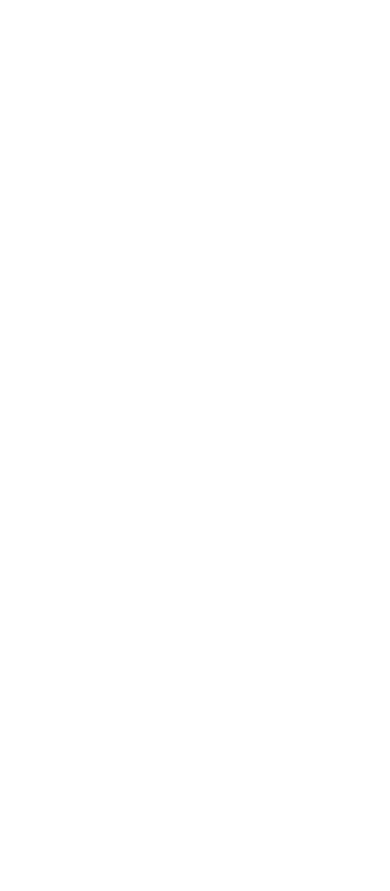
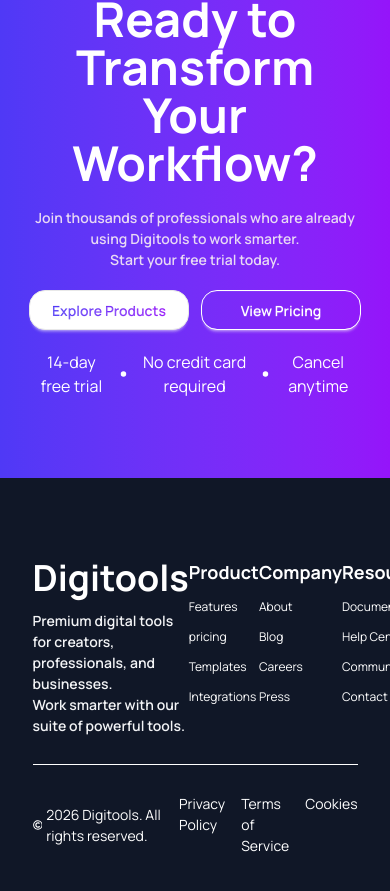
Before and after one commit to nahid-mia/Assignment-6, a React (Vite) app: page / in a window 390 px wide. Shown: the part 8415-9306 px from the top of the page. Before the commit the page ends 8330 px from the top, so only its background shows below. Built offline with nearby package versions, Linux system fonts and the light colour scheme; a web font is replaced by a local one.

Commit message:
Footer done now going to make fully responsive

```diff
--- a/src/App.jsx
+++ b/src/App.jsx
@@ -9,6 +9,8 @@
 import GetStarted from './Components/GetStarted/GetStarted.jsx'
 import TransparentPricing from './Components/TransparentPricing/TransparentPricing.jsx'
 import { ToastContainer } from 'react-toastify'
+import FooterExtra from './Components/Footer/FooterExtra.jsx'
+import Footer from './Components/Footer/Footer.jsx'
 
 const fetchData = async () => {
   const res = await fetch("./data.json");
@@ -29,9 +31,11 @@
       <Banner></Banner>
       <BannerExtra></BannerExtra>
       <SectionBtn activeTab={activeTab} setActiveTab={setActiveTab} selectedProducts={selectedProducts}></SectionBtn>
-      <Suspense fallback={<div>data is loading</div>}>{activeTab === "products" ? <Products dataPromise={dataPromise} selectedProducts={selectedProducts} setSelectedProducts={setSelectedProducts} money={money} setMoney={setMoney}></Products> : <Cart selectedProducts={selectedProducts} setSelectedProducts={setSelectedProducts} money={money} setMoney={setMoney}></Cart>}</Suspense>
+      <Suspense fallback={<span className="loading loading-bars loading-lg"></span>}>{activeTab === "products" ? <Products dataPromise={dataPromise} selectedProducts={selectedProducts} setSelectedProducts={setSelectedProducts} money={money} setMoney={setMoney}></Products> : <Cart selectedProducts={selectedProducts} setSelectedProducts={setSelectedProducts} money={money} setMoney={setMoney}></Cart>}</Suspense>
       <GetStarted></GetStarted>
       <TransparentPricing></TransparentPricing>
+      <FooterExtra></FooterExtra>
+      <Footer></Footer>
       <ToastContainer></ToastContainer>
     </>
   )
--- /dev/null
+++ b/src/Components/Footer/Footer.jsx
@@ -0,0 +1,69 @@
+import React from 'react';
+import LinkBack from './linkBack';
+import { FaRegCopyright } from "react-icons/fa";
+import { FaFacebookSquare } from "react-icons/fa";
+import { FaApple } from "react-icons/fa";
+import { FaSquareInstagram } from "react-icons/fa6";
+
+const Footer = () => {
+    const ul1 = ["Features", "pricing", "Templates", "Integrations"]
+    const ul2 = ["About", "Blog", "Careers", "Press"];
+    const ul3 = ["Documentation", "Help Center", "Community", "Contact"];
+    const ul4 = ["Privacy Policy", "Terms of Service", "Cookies"];
+    return (
+        <div className='bg-[#101727]'>
+            <div className='flex flex-col w-10/12 text-white mx-auto pb-20'>
+                <div className='flex justify-between mt-20'>
+                    <div className='space-y-3'>
+                        <p className='font-bold text-4xl'>Digitools</p>
+                        <p className='font-semibold text-gray-100 text-[14px]'>Premium digital tools for creators, professionals, and businesses. <br /> Work smarter with our suite of powerful tools.</p>
+                    </div>
+                    <div>
+                        <ul className='text-[12px] space-y-3'>
+                            <li className='font-bold text-lg'>Product</li>
+                            {ul1.map(el => { return <LinkBack el={el}></LinkBack> }
+                            )}
+                        </ul>
+                    </div>
+                    <div>
+                        <ul className='text-[12px] space-y-3'>
+                            <li className='font-bold text-lg'>Company</li>
+                            {ul2.map(el => { return <LinkBack el={el}></LinkBack> }
+                            )}
+                        </ul>
+                    </div>
+                    <div>
+                        <ul className='text-[12px] space-y-3'>
+                            <li className='font-bold text-lg'>Resources</li>
+                            {ul3.map(el => { return <LinkBack el={el}></LinkBack> }
+                            )}
+                        </ul>
+                    </div>
+                    <div>
+                        <p>Social Links</p>
+                        <ul className='flex gap-1 mt-2'>
+                            <li className='mask mask-circle bg-white text-black p-1'><FaFacebookSquare /></li>
+                            <li className='mask mask-circle bg-white text-black p-1'><FaApple /></li>
+                            <li className='mask mask-circle bg-white text-black p-1'><FaSquareInstagram /></li>
+                        </ul>
+                    </div>
+                </div>
+                <hr className='text-white my-7' />
+                <div className='flex justify-between'>
+                    <div className='flex gap-1 items-center'>
+                        <FaRegCopyright />
+                        <p className='text-[14px]'>2026 Digitools. All rights reserved.</p>
+                    </div>
+                    <div>
+                        <ul className='flex gap-4 text-[14px]'>
+                            {ul4.map(el => { return <LinkBack el={el}></LinkBack> }
+                            )}
+                        </ul>
+                    </div>
+                </div>
+            </div>
+        </div>
+    );
+};
+
+export default Footer;
--- /dev/null
+++ b/src/Components/Footer/FooterExtra.jsx
@@ -0,0 +1,29 @@
+import React from 'react';
+import { GoDotFill } from "react-icons/go";
+
+const FooterExtra = () => {
+    return (
+        <div className='bg-linear-to-r from-[#4F39F6] to-[#9514FA] '>
+            <div className='w-10/12 mx-auto flex flex-col space-y-5 items-center text-center'>
+                <p className='text-5xl font-bold text-white mt-20'>Ready to Transform Your Workflow?</p>
+                <p className='text-[14px] font-semibold text-[#e8d9f4]'>Join thousands of professionals who are already using Digitools to work smarter. <br />Start your free trial today.</p>
+                <div className='flex gap-3'>
+                    <button className="btn bg-white px-2 py-2 rounded-2xl w-40">
+                        <span className='text-transparent bg-clip-text bg-linear-to-r from-[#4F39F6] to-[#9514FA]'>Explore Products</span>
+                    </button>
+                    <button className='btn border w-40 border-white  px-2 py-2 rounded-2xl bg-white bg-clip-text text-transparent'>View Pricing</button>
+                </div>
+                <div className='flex gap-2 text-white mb-20 items-center'>
+                    <p>14-day free trial</p>
+                    <GoDotFill />
+                    <p>No credit card required</p>
+                    <GoDotFill />
+                    <p>Cancel anytime</p>
+                </div>
+
+            </div>
+        </div>
+    );
+};
+
+export default FooterExtra;
--- /dev/null
+++ b/src/Components/Footer/LinkBack.jsx
@@ -0,0 +1,10 @@
+import React from 'react';
+
+const LinkBack = ({ el }) => {
+    console.log(el);
+    return (
+           <li><a href="">{el}</a></li>
+    );
+};
+
+export default LinkBack;
```
